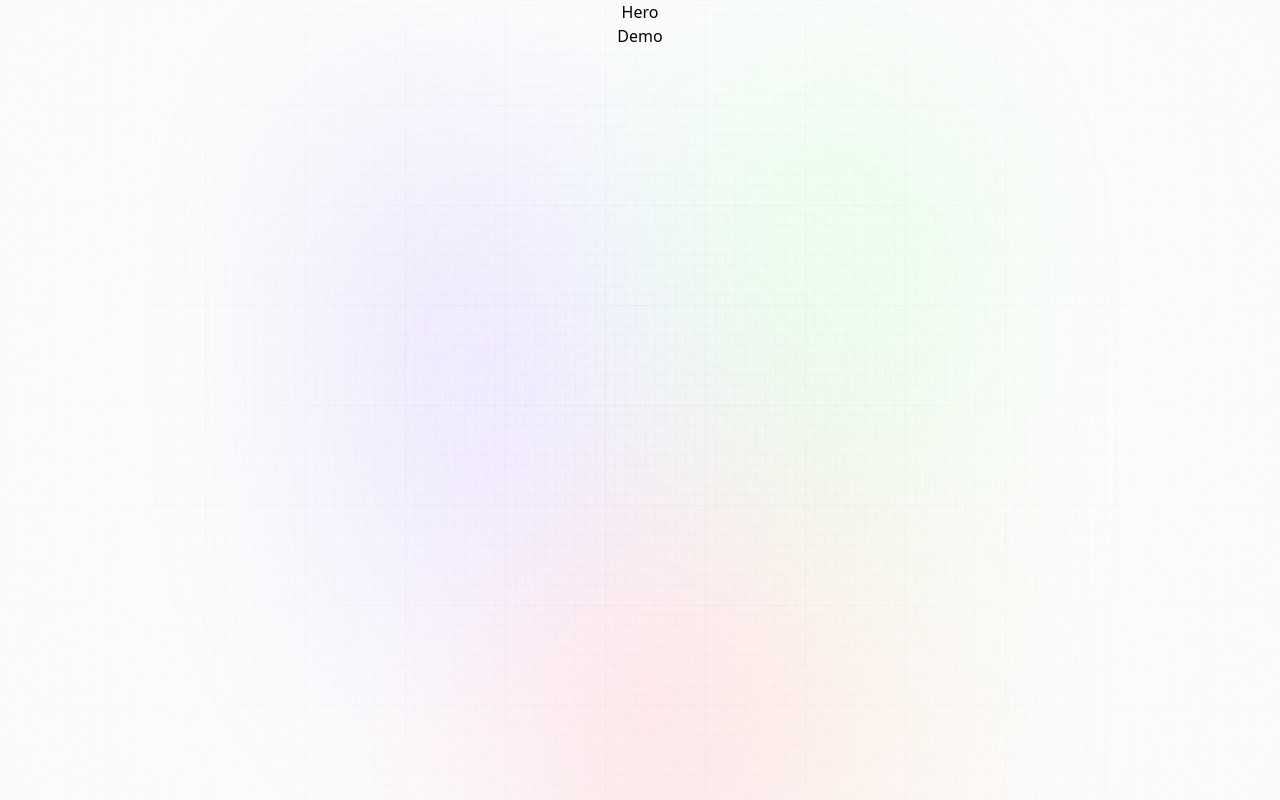
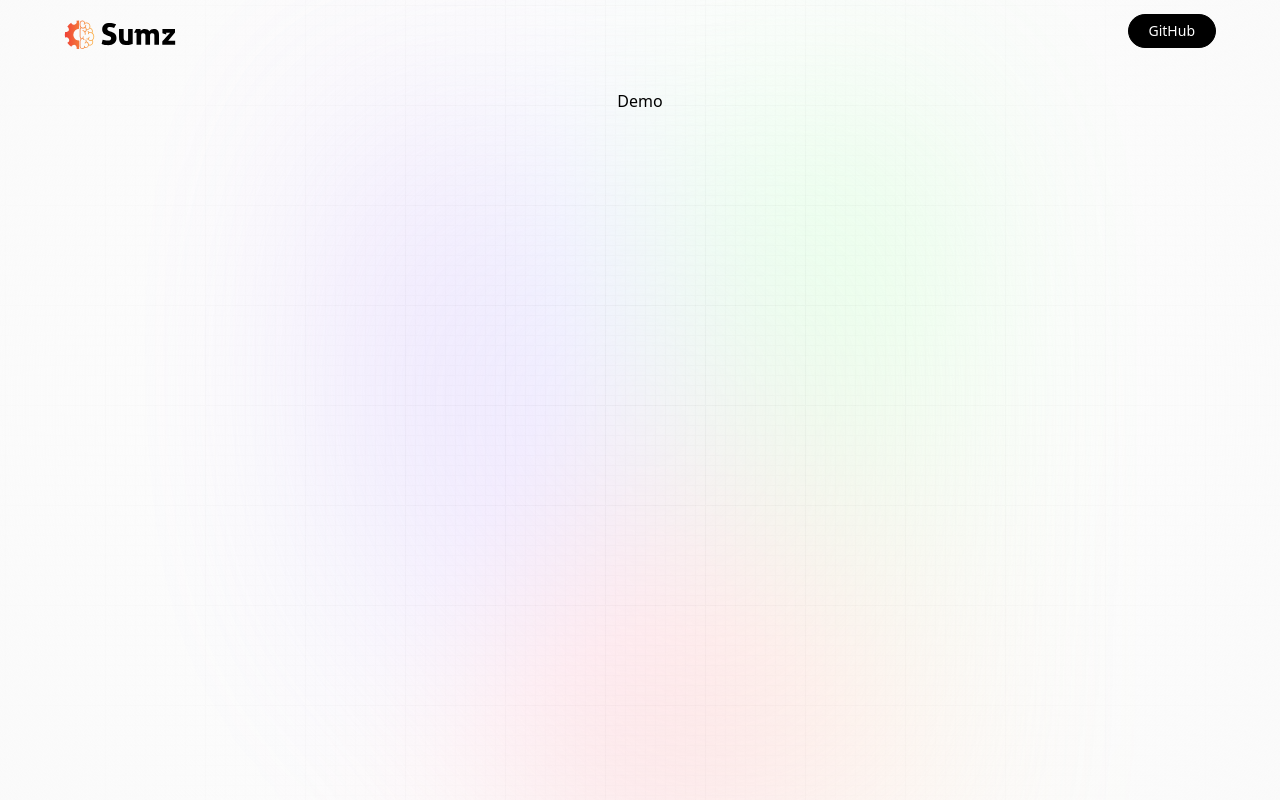
Before and after one commit to sallydough/ai-summarizer, a React (Vite) app: page / in a window 1280 px wide. Built offline with nearby package versions, Linux system fonts and the light colour scheme; a web font is replaced by a local one.

Commit message:
added nav bar

```diff
--- a/src/components/Hero.jsx
+++ b/src/components/Hero.jsx
@@ -1,8 +1,18 @@
-import React from 'react'
+import {logo} from '../assets'
 
 const Hero = () => {
   return (
-    <div>Hero</div>
+    <header className="w-full flex justify-center items-center flex-col">
+      <nav className="flex justify-between items-center w-full mb-10 pt-3">
+        <img src={logo} alt="sumz_logo" className='w-28 object-contain' />
+        <button
+        type="button"
+        onClick={() => window.open('https://github.com/sallydough')}
+        className='black_btn'>
+          GitHub
+        </button>
+      </nav>
+    </header>
   )
 }
 
```
